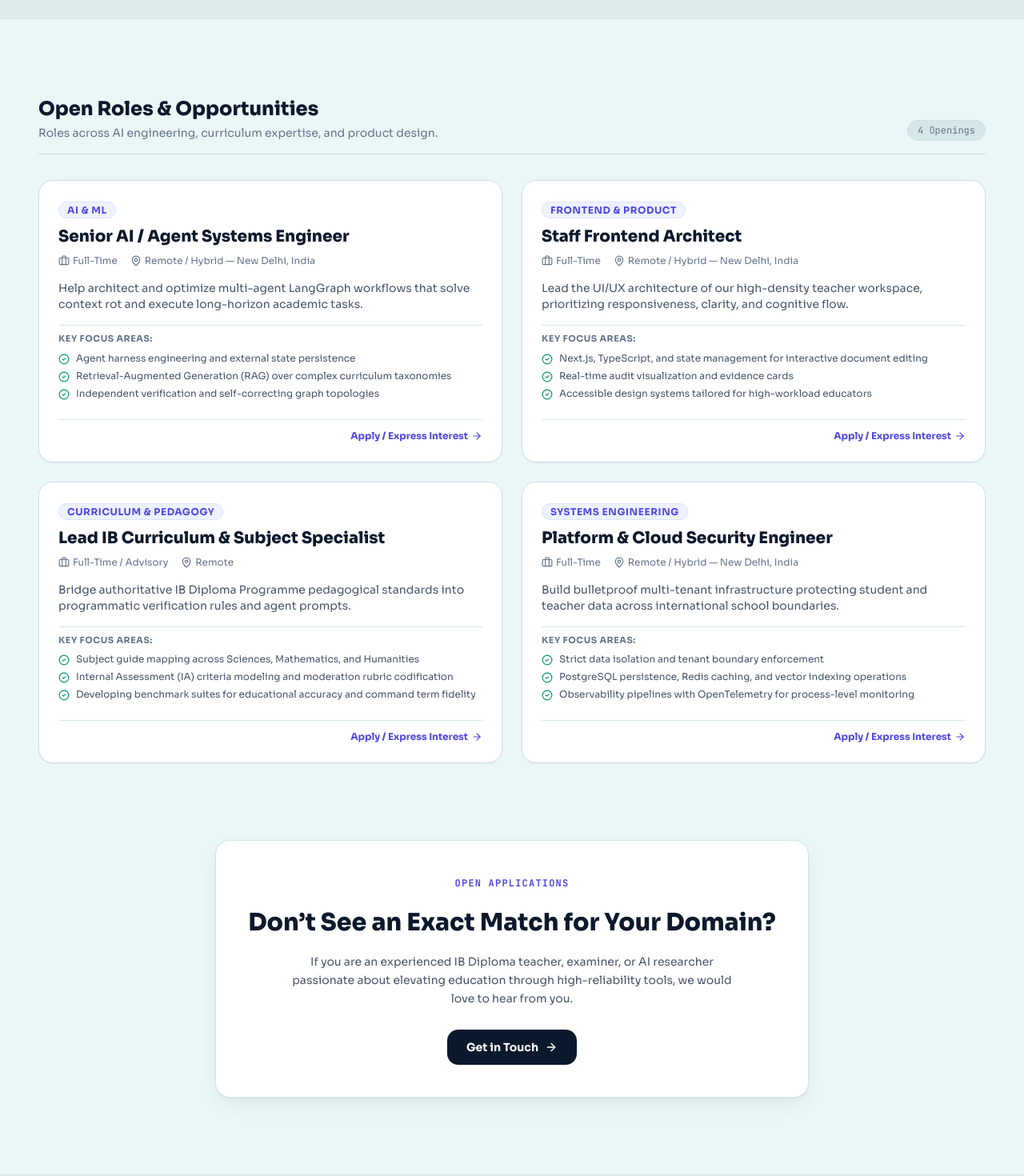
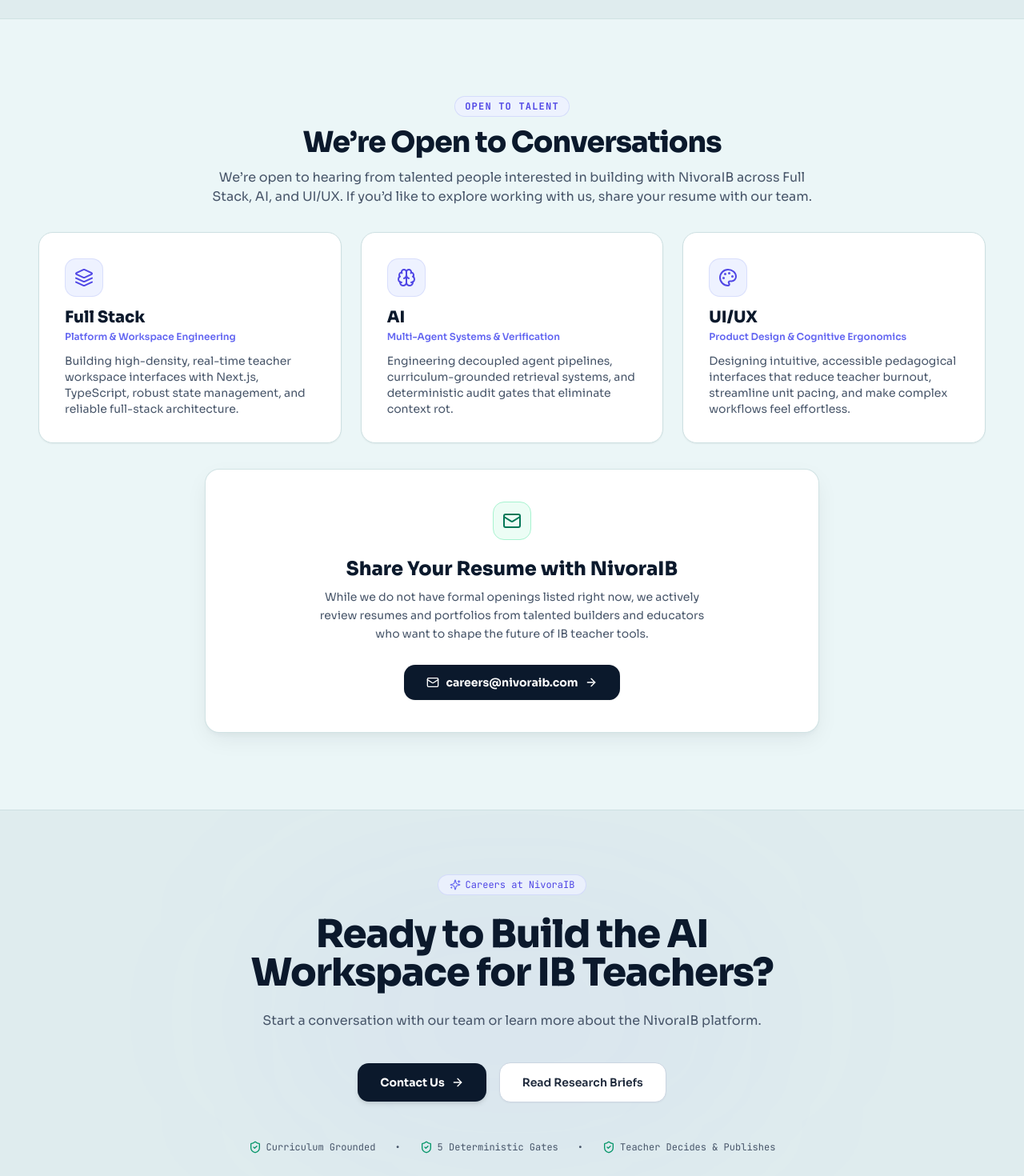
Before and after one commit to nivoraib/nivoraib-website, a Next.js app: page /careers in a window 1280 px wide. Shown: the part 1100-2570 px from the top of the page at 80% size. Built offline with nearby package versions, Linux system fonts and the light colour scheme.

Commit message:
feat: update careers talent outreach

```diff
--- a/src/app/careers/page.tsx
+++ b/src/app/careers/page.tsx
@@ -1,14 +1,12 @@
 import React from "react";
 import SectionHeader from "@/components/SectionHeader";
-import CareerCard from "@/components/CareerCard";
 import CTASection from "@/components/CTASection";
-import { CAREER_ROLES } from "@/data/careers";
-import { Sparkles, Brain, Compass, ArrowRight } from "lucide-react";
+import { Sparkles, Brain, Compass, Layers, Palette, Mail, ArrowRight } from "lucide-react";
 import Link from "next/link";
 
 export const metadata = {
-  title: "Careers — Join NivoraIB",
-  description: "Join the NivoraIB team and help build the AI-powered workspace for IB educators. Open roles in AI engineering, curriculum, and product design.",
+  title: "Careers — Open to Talent at NivoraIB",
+  description: "Explore opportunities to build with NivoraIB across Full Stack, AI, and UI/UX. Connect with our founding team.",
 };
 
 export default function CareersPage() {
@@ -30,12 +28,33 @@
     },
   ];
 
+  const focusAreas = [
+    {
+      title: "Full Stack",
+      role: "Platform & Workspace Engineering",
+      desc: "Building high-density, real-time teacher workspace interfaces with Next.js, TypeScript, robust state management, and reliable full-stack architecture.",
+      icon: Layers,
+    },
+    {
+      title: "AI",
+      role: "Multi-Agent Systems & Verification",
+      desc: "Engineering decoupled agent pipelines, curriculum-grounded retrieval systems, and deterministic audit gates that eliminate context rot.",
+      icon: Brain,
+    },
+    {
+      title: "UI/UX",
+      role: "Product Design & Cognitive Ergonomics",
+      desc: "Designing intuitive, accessible pedagogical interfaces that reduce teacher burnout, streamline unit pacing, and make complex workflows feel effortless.",
+      icon: Palette,
+    },
+  ];
+
   return (
     <div className="flex flex-col space-y-20 sm:space-y-24 py-12 sm:py-16">
       {/* 1. Header */}
       <section className="max-w-7xl mx-auto px-6 sm:px-8 lg:px-12">
         <SectionHeader
-          badge="Join Our Mission"
+          badge="Careers &amp; Talent"
           title="Build the Academic AI Workspace That Teachers Actually Trust"
           subtitle="We are assembling a team of multi-agent systems engineers, curriculum specialists, and experienced IB educators to build the most reliable AI workspace for IB Diploma teachers."
         />
@@ -74,54 +93,77 @@
         </div>
       </section>
 
-      {/* 3. Open Roles */}
+      {/* 3. Open to Talent / Conversations */}
       <section className="max-w-7xl mx-auto px-6 sm:px-8 lg:px-12 space-y-8">
-        <div className="flex flex-col sm:flex-row sm:items-end justify-between gap-4 border-b border-slate-200 dark:border-zinc-800 pb-4">
-          <div>
-            <h2 className="text-2xl font-extrabold text-navy-900 dark:text-zinc-100">
-              Open Roles &amp; Opportunities
-            </h2>
-            <p className="text-xs sm:text-sm text-slate-500 dark:text-zinc-400 mt-1">
-              Roles across AI engineering, curriculum expertise, and product design.
+        <div className="text-center max-w-3xl mx-auto space-y-3">
+          <span className="text-xs font-mono font-bold uppercase tracking-widest text-brand-dark dark:text-zinc-300 bg-brand-light/80 dark:bg-zinc-800 px-3 py-1 rounded-full border border-brand-soft/60 dark:border-zinc-700 inline-block">
+            Open to Talent
+          </span>
+          <h2 className="text-3xl sm:text-4xl font-extrabold text-navy-900 dark:text-zinc-100 tracking-tight">
+            We&rsquo;re Open to Conversations
+          </h2>
+          <p className="text-sm sm:text-base text-slate-600 dark:text-zinc-300 leading-relaxed">
+            We&rsquo;re open to hearing from talented people interested in building with NivoraIB across Full Stack, AI, and UI/UX. If you&rsquo;d like to explore working with us, share your resume with our team.
+          </p>
+        </div>
+
+        <div className="grid grid-cols-1 md:grid-cols-3 gap-6">
+          {focusAreas.map((area, idx) => {
+            const Icon = area.icon;
+            return (
+              <div
+                key={idx}
+                className="bg-white dark:bg-zinc-850 rounded-2xl border border-slate-200 dark:border-zinc-700 p-6 sm:p-8 space-y-4 shadow-sm hover:shadow-card hover:-translate-y-0.5 transition-all flex flex-col justify-between"
+              >
+                <div className="space-y-3">
+                  <div className="w-12 h-12 rounded-xl bg-brand-light dark:bg-zinc-800 text-brand-dark dark:text-zinc-200 flex items-center justify-center border border-brand-soft/50 dark:border-zinc-700">
+                    <Icon className="w-6 h-6" />
+                  </div>
+                  <div>
+                    <h3 className="text-xl font-extrabold text-navy-900 dark:text-zinc-100">
+                      {area.title}
+                    </h3>
+                    <p className="text-xs font-semibold text-brand-indigo dark:text-zinc-300 mt-0.5">
+                      {area.role}
+                    </p>
+                  </div>
+                  <p className="text-xs sm:text-sm text-slate-600 dark:text-zinc-300 leading-relaxed">
+                    {area.desc}
+                  </p>
+                </div>
+              </div>
+            );
+          })}
+        </div>
+
+        {/* Resume Submission Box */}
+        <div className="bg-white dark:bg-zinc-850 rounded-2xl border border-slate-200/90 dark:border-zinc-700 p-8 sm:p-10 text-center space-y-5 shadow-card dark:shadow-xl max-w-3xl mx-auto">
+          <div className="w-12 h-12 rounded-xl bg-emerald-50 dark:bg-emerald-950/40 text-emerald-700 dark:text-emerald-400 flex items-center justify-center mx-auto border border-emerald-200 dark:border-emerald-800/60">
+            <Mail className="w-6 h-6" />
+          </div>
+          <div className="space-y-2">
+            <h3 className="text-2xl font-extrabold text-navy-900 dark:text-zinc-100">
+              Share Your Resume with NivoraIB
+            </h3>
+            <p className="text-sm text-slate-600 dark:text-zinc-300 max-w-lg mx-auto leading-relaxed">
+              While we do not have formal openings listed right now, we actively review resumes and portfolios from talented builders and educators who want to shape the future of IB teacher tools.
             </p>
           </div>
-          <span className="text-xs font-mono text-slate-500 dark:text-zinc-400 bg-slate-100 dark:bg-zinc-850 px-3 py-1 rounded-full border border-slate-200 dark:border-zinc-700">
-            {CAREER_ROLES.length} Openings
-          </span>
-        </div>
 
-        <div className="grid grid-cols-1 md:grid-cols-2 gap-6">
-          {CAREER_ROLES.map((role) => (
-            <CareerCard key={role.id} role={role} />
-          ))}
-        </div>
-      </section>
-
-      {/* 4. Open Application */}
-      <section className="max-w-4xl mx-auto px-6 sm:px-8 lg:px-12">
-        <div className="bg-white dark:bg-zinc-850 text-navy-900 dark:text-zinc-100 rounded-2xl p-8 sm:p-10 text-center space-y-5 shadow-card dark:shadow-xl border border-slate-200/90 dark:border-zinc-700">
-          <span className="text-xs font-mono font-bold uppercase tracking-widest text-brand-dark dark:text-zinc-300">
-            Open Applications
-          </span>
-          <h2 className="text-2xl sm:text-3xl font-extrabold text-navy-900 dark:text-zinc-100">
-            Don&rsquo;t See an Exact Match for Your Domain?
-          </h2>
-          <p className="text-sm text-slate-600 dark:text-zinc-300 max-w-xl mx-auto leading-relaxed">
-            If you are an experienced IB Diploma teacher, examiner, or AI researcher passionate about elevating education through high-reliability tools, we would love to hear from you.
-          </p>
-          <div className="pt-2">
-            <Link
-              href="/contact?reason=careers"
-              className="inline-flex items-center gap-2 px-6 py-3 rounded-xl bg-navy-900 hover:bg-navy-800 dark:bg-white dark:hover:bg-zinc-200 text-white dark:text-zinc-950 font-bold text-sm transition-all shadow-sm hover:shadow active:scale-[0.98] group"
+          <div className="pt-2 flex flex-col sm:flex-row items-center justify-center gap-4">
+            <a
+              href="mailto:careers@nivoraib.com"
+              className="w-full sm:w-auto inline-flex items-center justify-center gap-2 px-7 py-3 rounded-xl bg-navy-900 hover:bg-navy-800 dark:bg-white dark:hover:bg-zinc-200 text-white dark:text-zinc-950 font-bold text-sm transition-all shadow-sm hover:shadow active:scale-[0.98] group"
             >
-              <span>Get in Touch</span>
+              <Mail className="w-4 h-4" />
+              <span>careers@nivoraib.com</span>
               <ArrowRight className="w-4 h-4 group-hover:translate-x-0.5 transition-transform" />
-            </Link>
+            </a>
           </div>
         </div>
       </section>
 
-      {/* 5. CTA */}
+      {/* 4. CTA */}
       <CTASection
         badgeText="Careers at NivoraIB"
         title="Ready to Build the AI Workspace for IB Teachers?"
```
